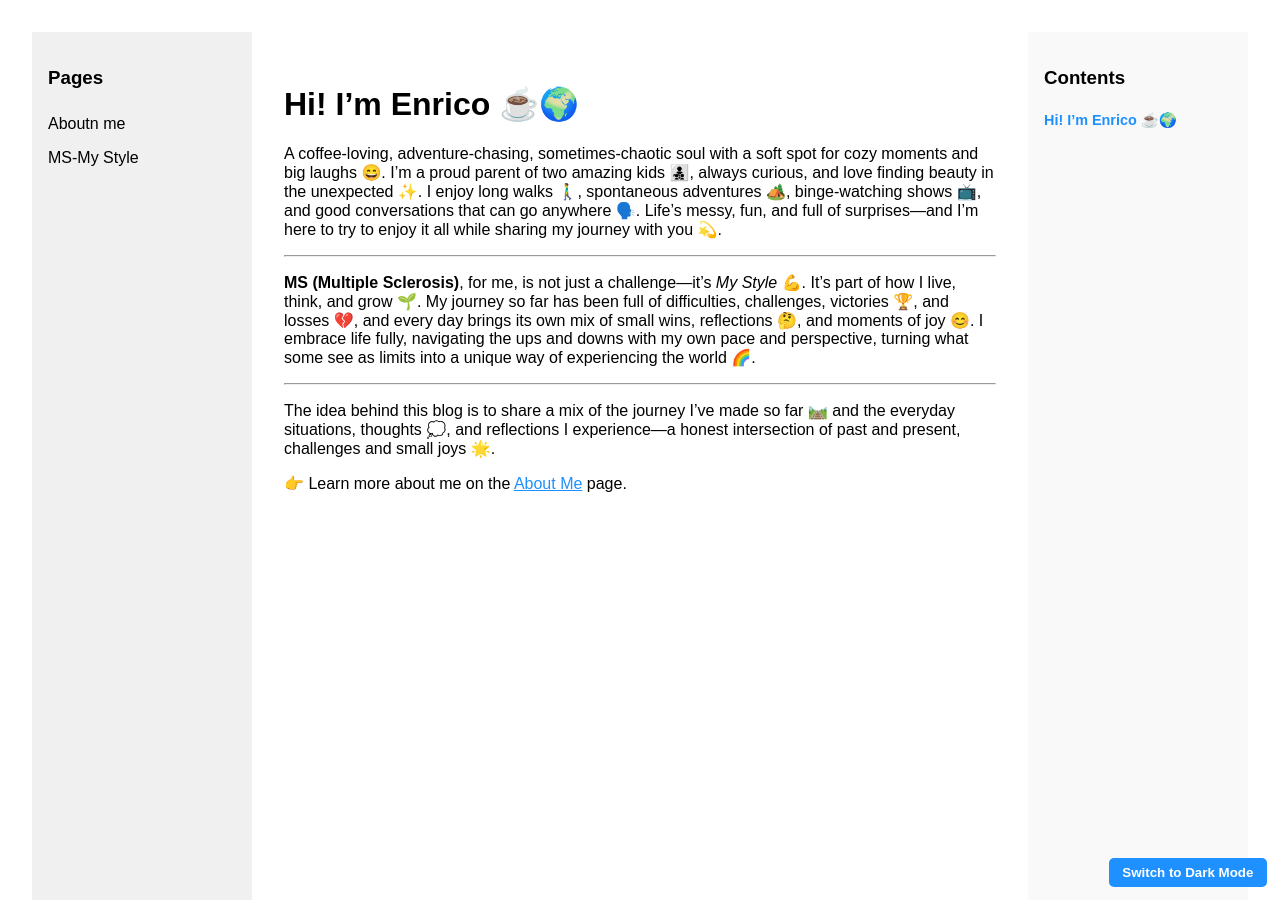
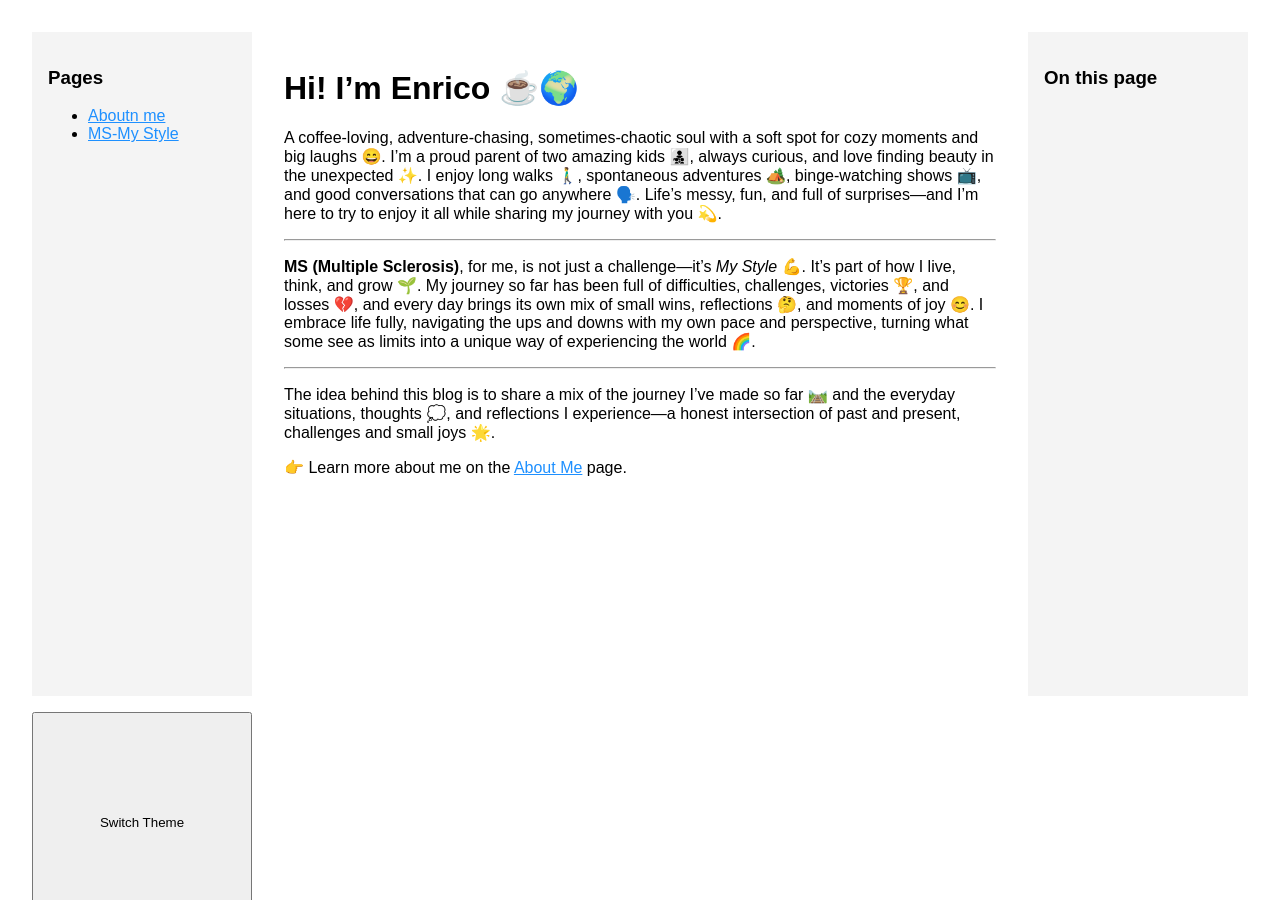
Before and after one commit to enricomariazotti-alt/enricomariazotti-alt.github.io, a Jekyll site: the page built from index.md, in a window 1280 px wide and 900 px high. Built offline with Jekyll 4.4.1, drawn with Linux system fonts in a browser that asks for light colours.

Commit message:
moble laout

```diff
--- a/_layouts/default.html
+++ b/_layouts/default.html
@@ -1,86 +1,90 @@
 <!DOCTYPE html>
 <html lang="en">
 <head>
-<meta charset="UTF-8">
-<meta name="viewport" content="width=device-width, initial-scale=1.0">
-<title>{{ page.title }} | {{ site.title }}</title>
+  <meta charset="utf-8">
+  <meta name="viewport" content="width=device-width, initial-scale=1">
+  <title>{{ page.title }}</title>
   <link rel="stylesheet" href="{{ '/assets/css/style.css' | relative_url }}">
   <style>
     body {
-  display: flex;
+      display: grid;
+      grid-template-columns: 220px 1fr 220px;
+      gap: 1rem;
+      min-height: 100vh;
       margin: 0;
-  font-family: sans-serif;
-  transition: background-color 0.3s, color 0.3s;
-  scroll-behavior: smooth;
     }
 
-/* Left sidebar: pages */
     nav.sidebar-left {
-  width: 220px;
-  background-color: #f0f0f0;
-  padding: 1em;
-  min-height: 100vh;
-  box-sizing: border-box;
-}
-body.dark nav.sidebar-left { background-color: #1e1e1e; }
-nav.sidebar-left a { display:block; padding:0.5em 0; color:#000; text-decoration:none; }
-body.dark nav.sidebar-left a { color:#eee; }
-
-/* Right sidebar: table of contents */
-nav.sidebar-right {
-  width: 220px;
-  background-color: #f9f9f9;
-  padding: 1em;
-  min-height: 100vh;
-  box-sizing: border-box;
-  position: sticky;
-  top: 0;
-  overflow-y: auto;
-}
-body.dark nav.sidebar-right { background-color: #2a2a2a; }
-nav.sidebar-right a {
-  display:block;
-  padding:0.3em 0;
-  color:#000;
-  text-decoration:none;
-  font-size:0.9em;
-}
-nav.sidebar-right a.h2 { margin-left: 10px; }
-nav.sidebar-right a.h3 { margin-left: 20px; }
-body.dark nav.sidebar-right a { color:#ccc; }
-nav.sidebar-right a.active { font-weight: bold; color: #1e90ff; }
-
-/* Main content */
-main.content {
-  flex: 1;
-  padding: 2em;
-  max-width: 800px;
+      background: var(--sidebar-bg, #f4f4f4);
+      padding: 1rem;
     }
 
-/* Theme toggle button */
-#theme-toggle-fixed {
+    main {
+      padding: 1rem;
+    }
+
+    aside.sidebar-right {
+      background: var(--sidebar-bg, #f4f4f4);
+      padding: 1rem;
+    }
+
+    /* Hamburger menu button */
+    #menu-toggle {
+      display: none;
       position: fixed;
-  bottom: 1em;
-  right: 1em;
-  padding: 0.5em 1em;
+      top: 10px;
+      left: 10px;
+      z-index: 1000;
+      font-size: 24px;
+      background: #333;
+      color: white;
+      border: none;
+      border-radius: 6px;
+      padding: 5px 10px;
       cursor: pointer;
-  border: none;
-  border-radius: 5px;
-  background-color: #1e90ff;
-  color: white;
-  font-weight: bold;
-  z-index: 1000;
-  transition: background-color 0.3s;
     }
-#theme-toggle-fixed:hover { background-color: #0066cc; }
+
+    /* Mobile layout */
+    @media (max-width: 768px) {
+      body {
+        grid-template-columns: 1fr;
+      }
+
+      nav.sidebar-left {
+        display: none;
+        position: fixed;
+        top: 0;
+        left: 0;
+        bottom: 0;
+        width: 200px;
+        background: #f4f4f4;
+        box-shadow: 2px 0 5px rgba(0,0,0,0.2);
+        z-index: 999;
+        padding: 1rem;
+      }
+
+      nav.sidebar-left.open {
+        display: block;
+      }
+
+      aside.sidebar-right {
+        display: none;
+      }
+
+      #menu-toggle {
+        display: block;
+      }
+    }
   </style>
 </head>
 <body>
+  <!-- Hamburger button (mobile only) -->
+  <button id="menu-toggle">☰</button>
 
-<!-- Left sidebar -->
+  <!-- Left sidebar navigation -->
   <nav class="sidebar-left">
     <h3>Pages</h3>
-  <ul style="list-style:none; padding-left:0;">
+    <ul>
       {% for page in site.pages %}
         {% if page.title %}
         <li><a href="{{ page.url | relative_url }}">{{ page.title }}</a></li>
@@ -90,61 +94,41 @@
   </nav>
 
   <!-- Main content -->
-<main class="content">
+  <main>
     {{ content }}
   </main>
 
-<!-- Right sidebar Table of Contents -->
-<nav class="sidebar-right">
-  <h3>Contents</h3>
-  <ul id="toc" style="list-style:none; padding-left:0;"></ul>
-</nav>
+  <!-- Right sidebar (table of contents) -->
+  <aside class="sidebar-right">
+    <h3>On this page</h3>
+    <ul>
+      {% for heading in page.content | split: '<h2' %}
+        {% if forloop.index > 1 %}
+          {% assign section = heading | split: '</h2>' | first %}
+          <li><a href="#section{{ forloop.index }}">{{ section | remove: '>' }}</a></li>
+        {% endif %}
+      {% endfor %}
+    </ul>
+  </aside>
 
   <!-- Theme toggle button -->
-<button id="theme-toggle-fixed">Switch to Dark Mode</button>
+  <button id="theme-toggle">Switch Theme</button>
 
   <script>
-// Dark/Light toggle
-const btn = document.getElementById('theme-toggle-fixed');
-if(localStorage.getItem('theme') === 'dark') {
-  document.body.classList.add('dark');
-  btn.textContent = 'Switch to Light Mode';
-} else {
-  btn.textContent = 'Switch to Dark Mode';
-}
-btn.onclick = () => {
-  document.body.classList.toggle('dark');
-  if(document.body.classList.contains('dark')) {
-    localStorage.setItem('theme', 'dark');
-    btn.textContent = 'Switch to Light Mode';
-  } else {
-    localStorage.setItem('theme', 'light');
-    btn.textContent = 'Switch to Dark Mode';
-  }
-};
-
-// Generate Table of Contents
-const toc = document.getElementById('toc');
-const headings = document.querySelectorAll('main.content h1, main.content h2, main.content h3');
-headings.forEach(heading => {
-  const id = heading.id || heading.textContent.toLowerCase().replace(/\s+/g,'-');
-  heading.id = id;
-  const a = document.createElement('a');
-  a.href = `#${id}`;
-  a.textContent = heading.textContent;
-  a.className = heading.tagName.toLowerCase(); // h1, h2, h3
-  toc.appendChild(a);
+    // Hamburger toggle
+    document.getElementById("menu-toggle").addEventListener("click", function () {
+      document.querySelector("nav.sidebar-left").classList.toggle("open");
     });
 
-// Scrollspy: highlight active heading
-window.addEventListener('scroll', () => {
-  let current = headings[0];
-  headings.forEach(h => {
-    if(window.scrollY >= h.offsetTop - 20) current = h;
-  });
-  document.querySelectorAll('.sidebar-right a').forEach(a => a.classList.remove('active'));
-  const activeLink = document.querySelector(`.sidebar-right a[href="#${current.id}"]`);
-  if(activeLink) activeLink.classList.add('active');
+    // Theme toggle (simplified)
+    const themeToggle = document.getElementById("theme-toggle");
+    themeToggle.addEventListener("click", () => {
+      document.body.classList.toggle("dark");
+      if (document.body.classList.contains("dark")) {
+        themeToggle.textContent = "Switch to Light Mode";
+      } else {
+        themeToggle.textContent = "Switch to Dark Mode";
+      }
     });
   </script>
 </body>
```
Lines whose indentation alone changed are shown as unchanged.
